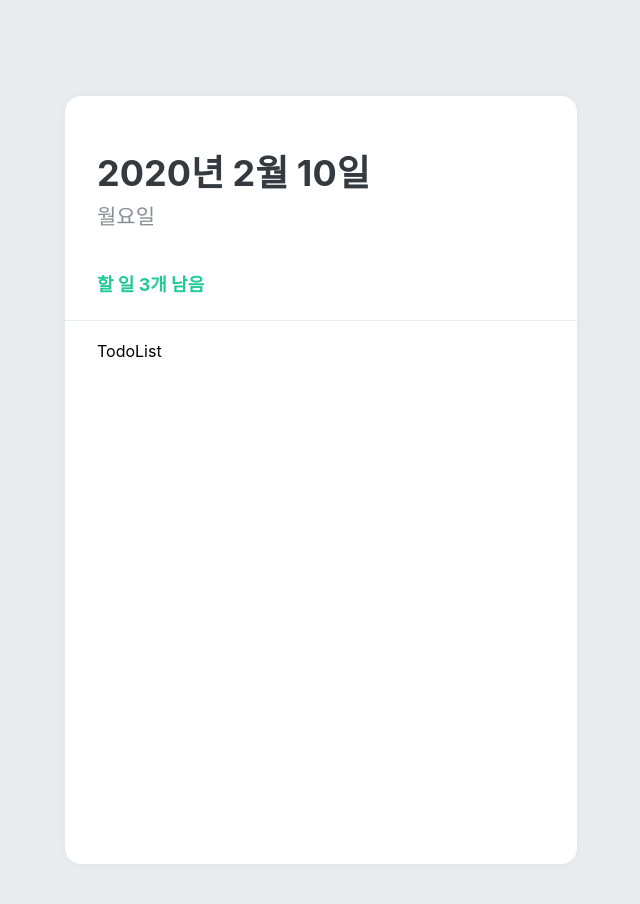
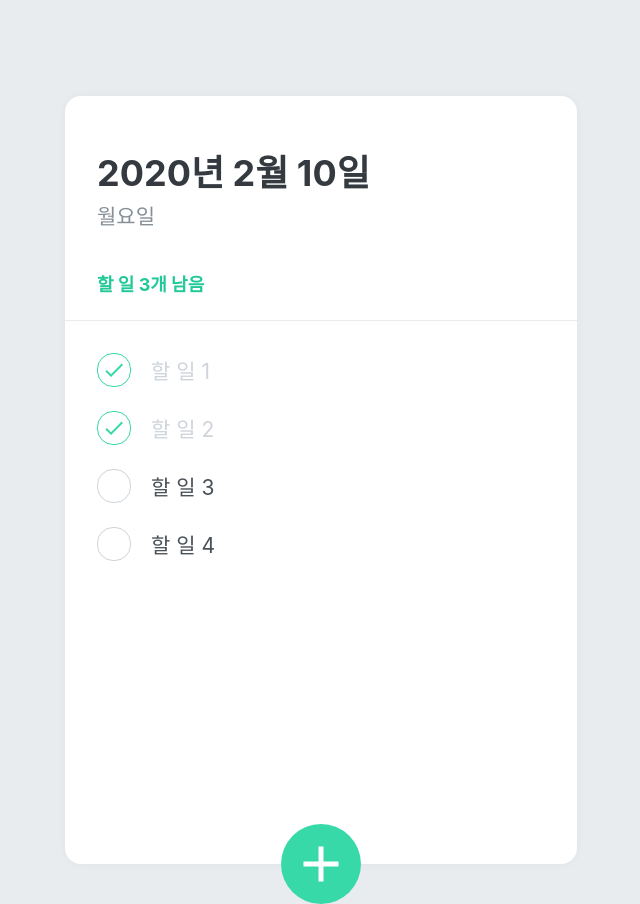
Before and after one commit to Sain-Tech/velopert-react-tutorial, a React (Create React App) app: page / in a window 1280 px wide. Shown: the whole page, without its empty margins (319-959 px from the left). Built offline with nearby package versions, Linux system fonts and the light colour scheme.

Commit message:
튜토리얼 진행(20.02.11)
3-2 TodoList - 프로젝트 생성 UI 준비 - 2

```diff
--- a/src/App.js
+++ b/src/App.js
@@ -3,6 +3,7 @@
 import TodoTemplate from './components/TodoTemplate';
 import TodoHead from './components/TodoHead';
 import TodoList from './components/TodoList';
+import TodoCreate from './components/TodoCreate';
 
 const GlobalStyle = createGlobalStyle`
   body {
@@ -17,6 +18,7 @@
       <TodoTemplate>
         <TodoHead></TodoHead>
         <TodoList></TodoList>
+        <TodoCreate></TodoCreate>
       </TodoTemplate>
     </>
   );
--- /dev/null
+++ b/src/components/TodoCreate.js
@@ -0,0 +1,92 @@
+import React, { useState } from 'react';
+import styled, {css} from 'styled-components';
+import {MdAdd} from 'react-icons/md';
+
+const CircleButton = styled.button`
+    background: #38d9a9;
+    &:hover {
+        background: #63e6be;
+    }
+    &:active {
+        background: #20c997;
+    }
+
+    z-index: 5;
+    cursor: pointer;
+    width: 80px;
+    height: 80px;
+    display: flex;
+    align-items: center;
+    justify-content: center;
+
+    position: absolute;
+    left: 50%;
+    bottom: 0px;
+    transform: translate(-50%, 50%);
+
+    font-size: 60px;
+    color: white;
+    border-radius: 40px;
+
+    border: none;
+    outline: none;
+
+    transition: 0.125s all ease-in;
+    ${props => props.open && css`
+        background: #ff6b6b;
+        &:hover {
+            background: #ff8787;
+        }
+        &:active {
+            background: #fa5252;
+        }
+        transform: translate(-50%, 50%) rotate(45deg);
+    `}
+`;
+
+const InsertFormPositioner = styled.div`
+    width: 100%;
+    bottom: 0;
+    left: 0;
+    position: absolute;
+`;
+
+const InsertForm = styled.div`
+    background: #f8f9fa;
+    padding: 32px;
+    padding-bottom: 72px;
+    border-bottom-left-radius: 16px;
+    border-bottom-right-radius: 16px;
+    border-top: 1px solid #e9ecef;
+`;
+
+const Input = styled.input`
+    padding: 12px;
+    border-radius: 4px;
+    border: 1px solid #dee2e6;
+    width: 100%;
+    outline: none;
+    font-size: 18px;
+    box-sizing: border-box;
+`;
+
+function TodoCreate() {
+    const [open, setOpen] = useState(false);
+    const onToggle = () => setOpen(!open);
+    return(
+        <>
+            {open && (
+                <InsertFormPositioner>
+                    <InsertForm>
+                        <Input placeholder="할 일을 누른 후 엔터!" autoFocus />
+                    </InsertForm>
+                </InsertFormPositioner>
+            )}
+            <CircleButton onClick={onToggle} open={open}>
+                <MdAdd />
+            </CircleButton>
+        </>
+    );
+}
+
+export default TodoCreate;
--- /dev/null
+++ b/src/components/TodoItem.js
@@ -0,0 +1,71 @@
+import React from 'react';
+import styled, {css} from 'styled-components';
+import {MdDone, MdDelete} from 'react-icons/md';
+
+const Remove = styled.div`
+    opacity: 0;
+    display: flex;
+    align-items: center;
+    justify-content: center;
+    color: #dee2e6;
+    font-size: 24px;
+    cursor: pointer;
+    &:hover {
+        color: #ff6b6b
+    }
+`;
+const CheckCircle = styled.div`
+    width: 32px;
+    height: 32px;
+    border-radius: 16px;
+    border: 1px solid #ced4da;
+    font-size: 24px;
+    display: flex;
+    align-items: center;
+    justify-content: center;
+    margin-right: 20px;
+    cursor: pointer;
+    ${props =>
+        props.done &&
+        css`
+            border: 1px solid #38d9a9;
+            color: #38d9a9;
+        `
+    }
+`;
+const Text = styled.div`
+    flex: 1;
+    font-size: 21px;
+    color: #495057;
+    ${props =>
+        props.done &&
+        css`
+            color: #ced4da;
+        `
+    }
+`;
+const TodoItemBlock = styled.div`
+    display: flex;
+    align-items: center;
+    padding-top: 12px;
+    padding-bottom: 12px;
+    &:hover {
+        ${Remove} {
+            opacity: 1;
+        }
+    }
+`;
+
+function TodoItem({ id, done, text }) {
+    return(
+        <TodoItemBlock>
+            <CheckCircle done={done}>{done && <MdDone />}</CheckCircle>
+            <Text done={done}>{text}</Text>
+            <Remove>
+                <MdDelete />
+            </Remove>
+        </TodoItemBlock>
+    );
+}
+
+export default TodoItem;
--- a/src/components/TodoList.js
+++ b/src/components/TodoList.js
@@ -1,5 +1,6 @@
 import React from 'react';
 import styled from 'styled-components';
+import TodoItem from './TodoItem';
 
 const TodoListBlock = styled.div`
     flex: 1;
@@ -10,7 +11,13 @@
 
 function TodoList() {
     return(
-        <TodoListBlock>TodoList</TodoListBlock>
+        <TodoListBlock>
+            <TodoItem text="할 일 1" done={true}></TodoItem>
+            <TodoItem text="할 일 2" done={true}></TodoItem>
+            <TodoItem text="할 일 3" done={false}></TodoItem>
+            <TodoItem text="할 일 4" done={false}></TodoItem>
+
+        </TodoListBlock>
     );
 }
 
```
